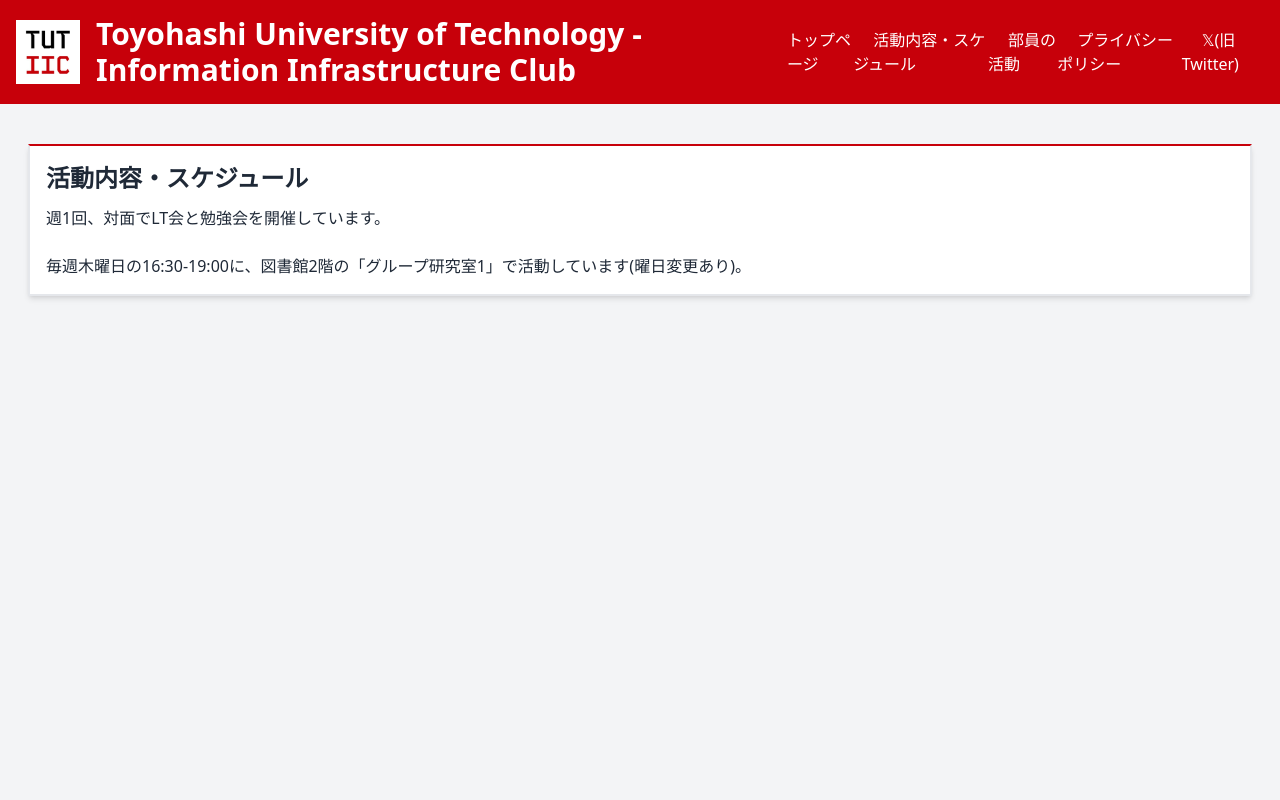
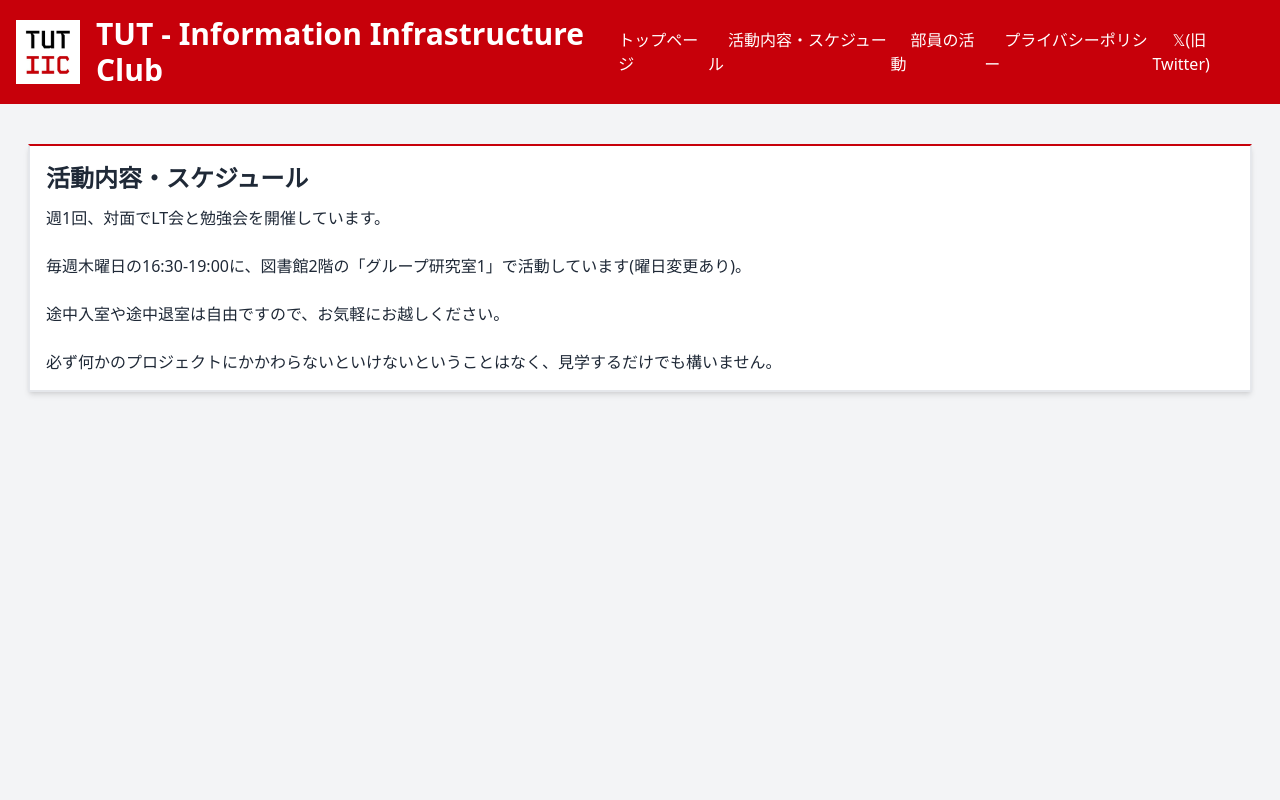
Before and after one commit to OpenTUT/opentut.gr.jp, a React (Vite) app: page /activities in a window 1280 px wide. Shown: the top 800 px of the page. Built offline with nearby package versions, Linux system fonts and the light colour scheme.

Commit message:
shorten title & add slider img & add activities

```diff
--- a/src/components/Header.tsx
+++ b/src/components/Header.tsx
@@ -9,7 +9,7 @@ function Header() {
             <Link to="/" className="font-medium hover:text-gray-300">
                 <div className="flex items-center">
                     <img src={TUTIICIcon} className="logo w-16 h-16 mr-2" />
-                    <h1 className="text-3xl font-bold ml-2">Toyohashi University of Technology - Information Infrastructure Club</h1>
+                    <h1 className="text-3xl font-bold ml-2">TUT - Information Infrastructure Club</h1>
                 </div>
             </Link>
             <nav>
--- a/src/components/Slider.tsx
+++ b/src/components/Slider.tsx
@@ -7,7 +7,7 @@ import 'swiper/css/pagination';
 import Slider1 from '../assets/Slider1.png';
 import Slider2 from '../assets/Slider2.png';
 import Slider3 from '../assets/Slider3.png';
-import Slider4 from '../assets/Slider2.png';
+import Slider4 from '../assets/Slider4.png';
 
 interface ImageSlide {
   src: string;
--- a/src/routes/Activities.tsx
+++ b/src/routes/Activities.tsx
@@ -6,7 +6,9 @@ function Activities() {
           <section id="about" className="p-4 bg-white shadow-md mb-5 mx-2 border-2 border-t-tut-red">
             <h2 className="text-2xl font-bold mb-3">活動内容・スケジュール</h2>
             <p>週1回、対面でLT会と勉強会を開催しています。</p><br />
-              <p>毎週木曜日の16:30-19:00に、図書館2階の「グループ研究室1」で活動しています(曜日変更あり)。</p>
+            <p>毎週木曜日の16:30-19:00に、図書館2階の「グループ研究室1」で活動しています(曜日変更あり)。</p><br />
+            <p>途中入室や途中退室は自由ですので、お気軽にお越しください。</p><br />
+            <p>必ず何かのプロジェクトにかかわらないといけないということはなく、見学するだけでも構いません。</p>
           </section>
         </main>
       </div>
--- a/src/routes/Home.tsx
+++ b/src/routes/Home.tsx
@@ -15,7 +15,7 @@ function Home() {
         <main>
           <section id="about" className="p-4 bg-white shadow-md mb-5 mx-2 border-2 border-t-tut-red">
             <h2 className="text-2xl font-bold mb-3">TUT-IICとは</h2>
-            <p>TUT-IIC(Toyohashi University of Technology - Information Infrastructure Club)は、学生の大学生活を快適にするための情報基盤を整える、有志の団体です。</p><br />
+            <p>TUT-IIC(TUT - Information Infrastructure Club)は、学生の大学生活を快適にするための情報基盤を整える、有志の団体です。</p><br />
             <p>豊橋技科大生の学生生活を支える、時間割アプリの「TUTility」をリリースし、日々改善や機能追加をしています。</p><br />
             <p>また、プログラミングの経験が浅い方や、チームでの開発をしてみたい方が気軽に参加できる場所を作ることを目的としており、これを実現するためのメンバーを募集中です。</p><br />
             <p>現在、週1回の対面による活動で、自分の紹介したい技術を発表するLT会と、自分の学びたいことやReactのチュートリアルを行う勉強会を開催しています。</p><br />
```
Also changed, not shown: 1 other file (tests, documents, lock files or other folders).
